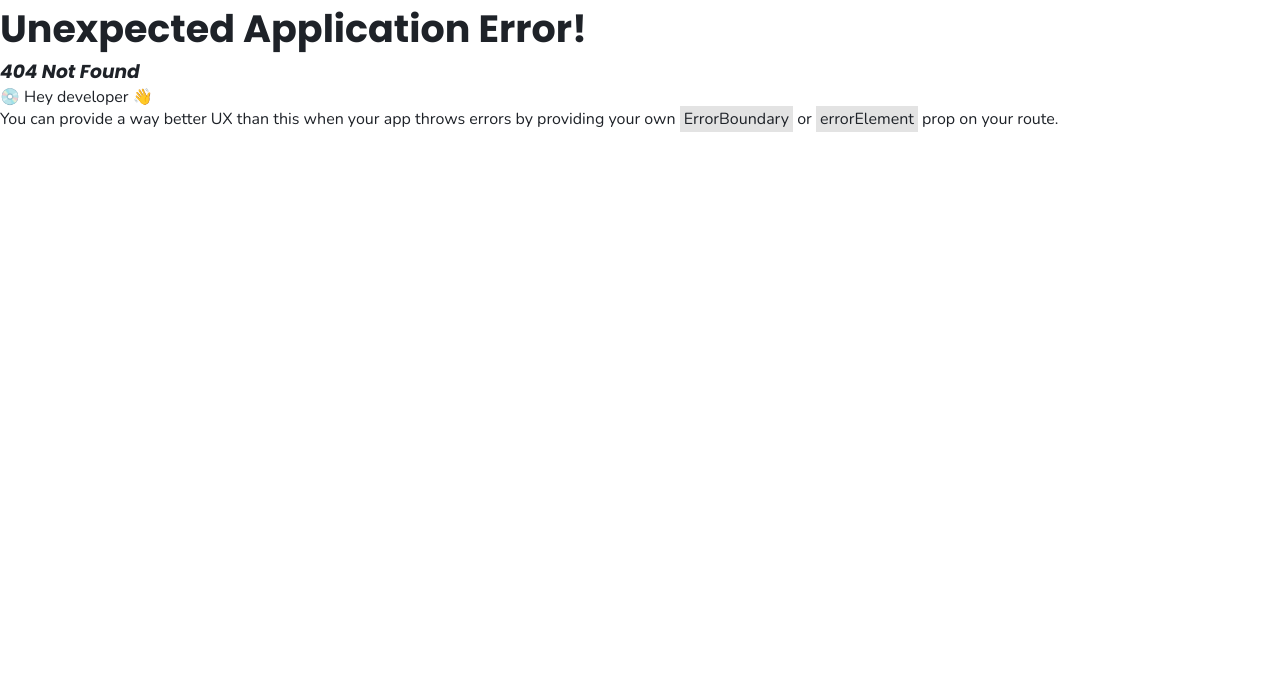
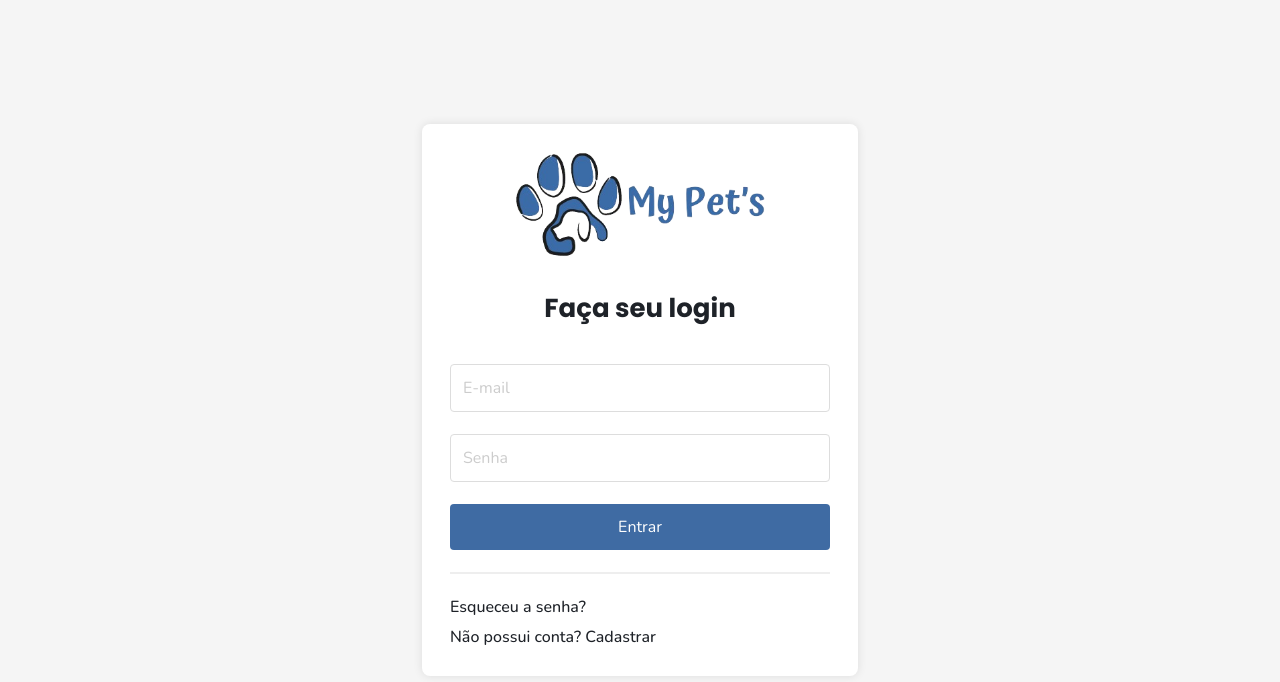
Before and after one commit to stefanie-sacon/my-pets, a React (Vite) app: page /login in a window 1280 px wide. Before the commit this address had no page. Shown: the top 682 px of the page. Built offline with nearby package versions, Linux system fonts and the light colour scheme.

Commit message:
feat: login & register

```diff
--- a/src/pages/login/index.tsx
+++ b/src/pages/login/index.tsx
@@ -0,0 +1,31 @@
+import { Link } from "react-router-dom";
+import "./styles.css";
+
+export const Login = () => {
+  return (
+    <main>
+      <div className="container">
+        <div>
+          <div className="login-title">
+            <img src="/assets/img/logo-2.png" alt="My Pet's" />
+            <h2>Faça seu login</h2>
+          </div>
+          <form>
+            <input type="email" placeholder="E-mail" required />
+            <input type="password" placeholder="Senha" required />
+            <button type="submit">Entrar</button>
+            <div id="linea"></div>
+            <div className="links-form">
+              <Link to="/redefinirsenha" className="forgot-password">
+                Esqueceu a senha?
+              </Link>
+              <Link to="/registro" className="show-register">
+                Não possui conta? Cadastrar
+              </Link>
+            </div>
+          </form>
+        </div>
+      </div>
+    </main>
+  );
+};
--- a/src/pages/login/styles.css
+++ b/src/pages/login/styles.css
@@ -0,0 +1,148 @@
+:root {
+  --primary: #3f6ba3;
+  --secondary: #1e2228;
+  --tertiary: #8598b0;
+  --4: #4b5a68;
+  --5: #203c5c;
+  --white: #fff;
+  --background: #f8f9fa;
+}
+
+/* Reset CSS */
+* {
+  box-sizing: border-box;
+  font-family: "Nunito", sans-serif;
+  margin: 0;
+  padding: 0;
+}
+
+main {
+  background-color: #f5f5f5;
+  display: flex;
+  justify-content: center;
+  align-items: center;
+  height: 100vh;
+  margin: 0;
+  padding: 0 30px; /* Adiciona um padding para evitar que o conteúdo encoste nas bordas em telas pequenas */
+}
+
+.container {
+  width: 100%;
+  max-width: 436px;
+  background-color: white;
+  padding: 28px;
+  border-radius: 8px;
+  box-shadow: 0 0 10px rgba(0, 0, 0, 0.1);
+}
+
+img {
+  display: block;
+  width: 250px;
+  max-width: 100%; /* Garante que a imagem não ultrapasse a largura do contêiner */
+  height: auto;
+}
+
+h2 {
+  text-align: center;
+  margin-bottom: 20px;
+  font-size: 26px;
+}
+
+.login-title {
+  display: flex;
+  flex-direction: column;
+  gap: 32px;
+  align-items: center;
+  padding-bottom: 16px;
+}
+
+form {
+  display: flex;
+  flex-direction: column;
+  gap: 22px;
+}
+
+input[type="email"],
+input[type="password"] {
+  width: 100%;
+  padding: 12px;
+  border: 1px solid #ddd;
+  border-radius: 4px;
+  font-size: 1rem;
+  outline: none;
+}
+
+button {
+  padding: 12px;
+  background-color: var(--primary);
+  color: white;
+  border: none;
+  border-radius: 4px;
+  font-size: 1rem;
+  cursor: pointer;
+  transition: background-color 0.3s ease;
+}
+
+button:hover {
+  background-color: rgb(86, 124, 171);
+}
+
+a {
+  text-decoration: none;
+  font-weight: 500;
+  font-size: 1rem;
+  color: var(--secondary);
+}
+
+a:hover {
+  color: var(--primary);
+}
+
+label {
+  display: flex;
+  align-items: center;
+  font-size: 0.9rem;
+}
+
+label input {
+  margin-right: 10px;
+}
+
+.links-form {
+  display: flex;
+  flex-direction: column;
+  gap: 8px;
+}
+
+#linea {
+  border: 1px solid #eee;
+}
+
+@media (max-width: 400px) {
+  .container {
+    padding: 15px;
+    max-width: 100%; /* Permite que o contêiner ocupe toda a largura em telas pequenas */
+  }
+
+  input[type="email"],
+  input[type="password"],
+  input[type="text"],
+  input[type="tel"] {
+    padding: 10px;
+    font-size: 0.8rem;
+  }
+
+  button {
+    padding: 10px;
+    font-size: 0.9rem;
+  }
+
+  label {
+    font-size: 0.8rem;
+  }
+
+  .forgot-password,
+  a {
+    font-size: 0.9rem;
+  }
+}
--- /dev/null
+++ b/src/pages/redefinir-senha/index.tsx
@@ -0,0 +1,27 @@
+import { Link } from "react-router-dom";
+
+export const RedefinirSenha = () => {
+  return (
+    <main>
+      <div className="form-section" id="password-reset-form">
+        <div className="login-title">
+          <img src="/assets/img/logo-2.png" alt="My Pet's" />
+          <h2>Recuperar senha</h2>
+        </div>
+        <form>
+          <input type="email" placeholder="Digite seu e-mail" required />
+          <button type="submit">Enviar link</button>
+          <div id="linea"></div>
+          <div className="links-form">
+            <Link to="/login" className="show-login">
+              Já possui conta? Entrar
+            </Link>
+            <Link to="/registro" className="show-register">
+              Não possui conta? Cadastrar
+            </Link>
+          </div>
+        </form>
+      </div>
+    </main>
+  );
+};
--- /dev/null
+++ b/src/pages/registro/index.tsx
@@ -0,0 +1,42 @@
+import { Link } from "react-router-dom";
+import "./styles.css";
+
+export const Registro = () => {
+  return (
+    <main>
+      <div className="form-section" id="register-form">
+        <div className="login-title">
+          <img src="/assets/img/logo-2.png" alt="My Pet's" />
+          <h2>Faça seu cadastro</h2>
+        </div>
+        <form>
+          <div className="inputs-form">
+            <div className="input-form">
+              <input type="text" placeholder="Nome" required />
+              <input type="text" placeholder="Sobrenome" required />
+            </div>
+            <div className="input-form">
+              <input type="email" placeholder="E-mail" required />
+              <input type="tel" placeholder="Telefone" required />
+            </div>
+            <div className="input-form">
+              <input type="password" placeholder="Senha" required />
+              <input type="password" placeholder="Repita a senha" required />
+            </div>
+          </div>
+
+          <button type="submit">Cadastrar</button>
+          <div id="linea"></div>
+          <div className="links-form">
+            <Link to="/redefinirsenha" className="forgot-password">
+              Esqueceu a senha?
+            </Link>
+            <Link to="/login" className="show-login">
+              Já possui conta? Entrar
+            </Link>
+          </div>
+        </form>
+      </div>
+    </main>
+  );
+};
--- /dev/null
+++ b/src/pages/registro/styles.css
@@ -0,0 +1,32 @@
+.form-section {
+  display: flex;
+  flex-direction: column;
+  padding: 32px;
+}
+
+input[type="email"],
+input[type="password"],
+input[type="text"],
+input[type="tel"] {
+  width: 100%;
+  padding: 12px;
+  border: 1px solid #ddd;
+  border-radius: 4px;
+  font-size: 1rem;
+  outline: none;
+}
+
+.inputs-form {
+  display: flex;
+  flex-direction: column;
+  gap: 16px;
+}
+
+.input-form {
+  display: flex;
+  gap: 8px;
+}
+
+h2 {
+  font-size: 26px;
+}
```
Also changed, not shown: src/main.tsx (+16 -1 lines).
